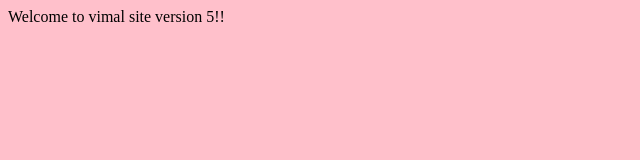
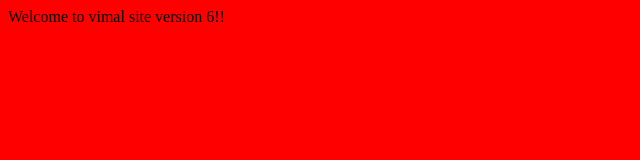
Before and after one commit to vijayprakashtyagi1/jenkins_training_2024_test2, a plain HTML site: page index.html in a window 1280 px wide. Shown: the whole page, without its empty margins (0-640 px from the left). Drawn offline with Linux system fonts and the light colour scheme.

Commit message:
6th commit

```diff
--- a/index.html
+++ b/index.html
@@ -1,3 +1,3 @@
-<body bgcolor='pink'>
-Welcome to vimal site version 5!!
+<body bgcolor='red'>
+Welcome to vimal site version 6!!
 </body>
```
